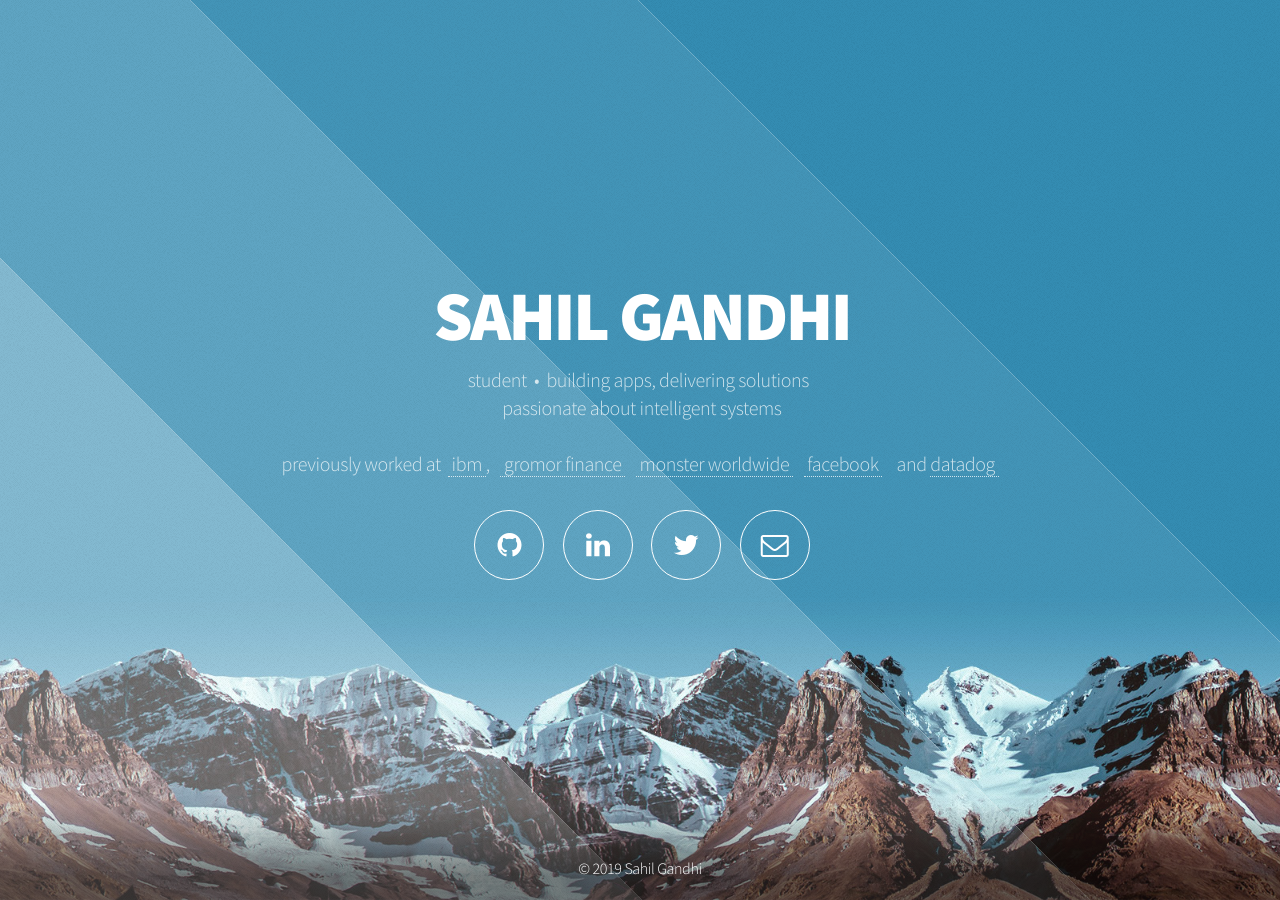
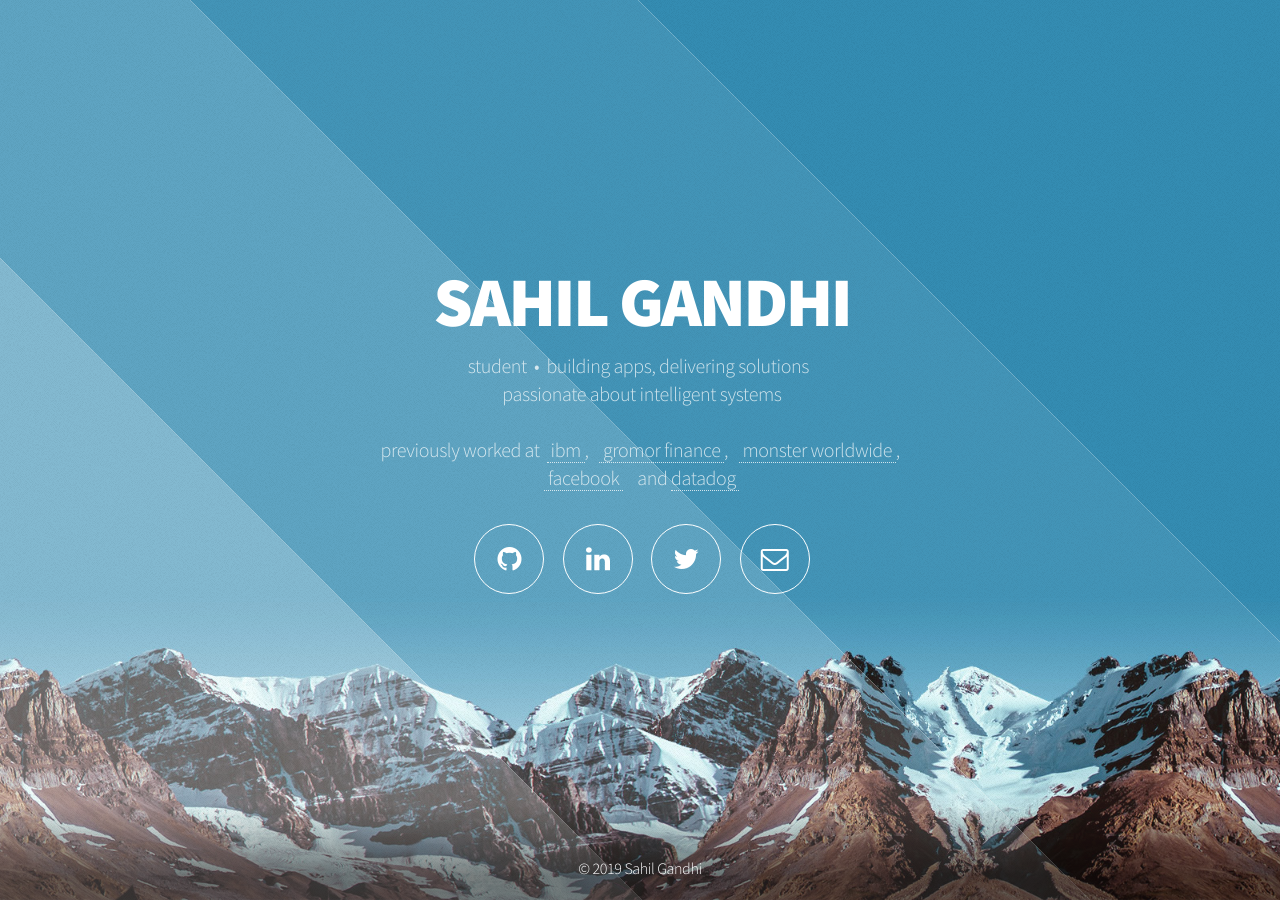
Before and after one commit to gandhisahil/gandhisahil.github.io, a Jekyll site: the page built from index.html, in a window 1280 px wide. Built offline with Jekyll 4.4.1, drawn with Linux system fonts in a browser that asks for light colours.

```diff
--- a/index.html
+++ b/index.html
@@ -50,9 +50,9 @@ published: true
 <!-- 								&nbsp;<a href="http://hootout.com"> hootout </a>,&nbsp;  -->
 								&nbsp;<a href="http://ibm.com"> ibm </a>,&nbsp;
 <!-- 								&nbsp;<a href="http://workindia.in"> workindia </a>&nbsp;  -->
-								&nbsp;<a href="https://gromor.in"> gromor finance </a>&nbsp;
-								&nbsp;<a href="https://www.monster.com/"> monster worldwide </a>&nbsp;
-								&nbsp;<a href="https://facebook.com"> facebook </a>&nbsp;
+								&nbsp;<a href="https://gromor.in"> gromor finance </a>,&nbsp;
+								&nbsp;<a href="https://www.monster.com/"> monster worldwide </a>,&nbsp;
+							<br/>   &nbsp;<a href="https://facebook.com"> facebook </a>&nbsp;
 								&nbsp; and <a href="https://datadoghq.com"> datadog </a>&nbsp;
 <!-- 							<br/> currently working at <a href="https://www.monster.com/"> monster worldwide </a> -->
 						</p>
```
